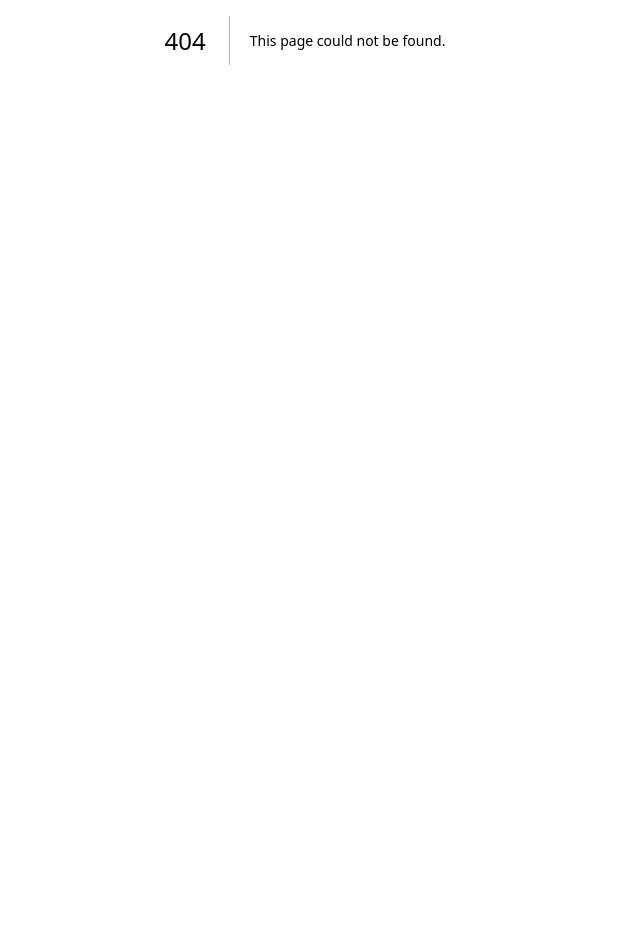
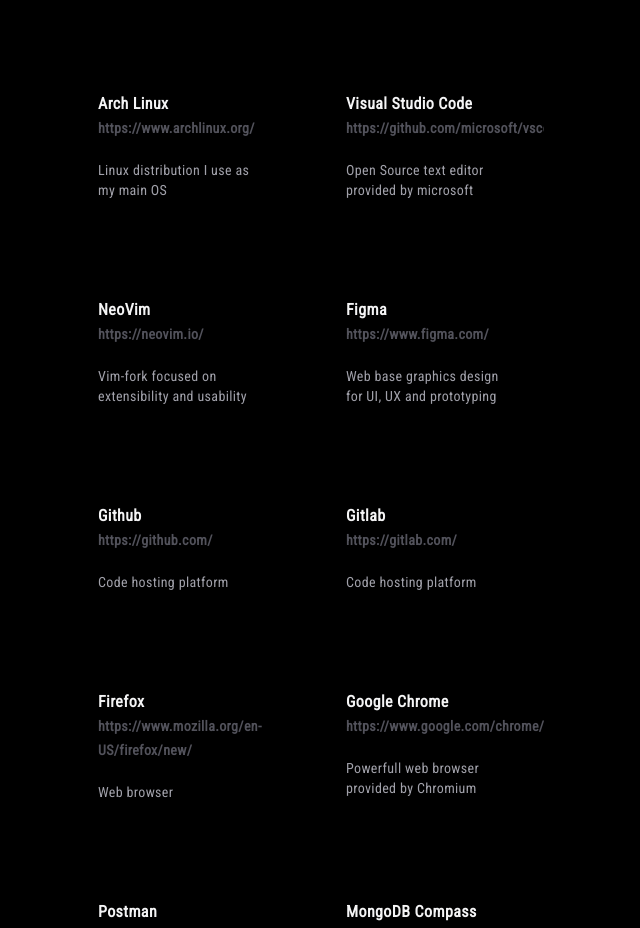
Before and after one commit to DiazNugraha/portofolio, a Next.js app: page /apps in a window 1280 px wide. Before the commit this address had no page. Shown: the part 360-1288 px from the top of the page, without its empty margins (335-975 px from the left). Before the commit the page ends 800 px from the top, so only its background shows below. Built offline with nearby package versions, Linux system fonts and the light colour scheme.

Commit message:
add apps page

```diff
--- /dev/null
+++ b/src/components/apps/index.tsx
@@ -0,0 +1,88 @@
+import { HoverEffect } from "../ui/card-hover-effect";
+import { CommonItem } from "@/types/common";
+import { Footer } from "../home";
+
+export default function AppsPage() {
+  const items: CommonItem[] = [
+    {
+      title: "Arch Linux",
+      description: "Linux distribution I use as my main OS",
+      link: "https://www.archlinux.org/",
+    },
+
+    {
+      title: "Visual Studio Code",
+      description: "Open Source text editor provided by microsoft",
+      link: "https://github.com/microsoft/vscode",
+    },
+    {
+      title: "NeoVim",
+      description: "Vim-fork focused on extensibility and usability",
+      link: "https://neovim.io/",
+    },
+    {
+      title: "Figma",
+      description: "Web base graphics design for UI, UX and prototyping",
+      link: "https://www.figma.com/",
+    },
+    {
+      title: "Github",
+      description: "Code hosting platform",
+      link: "https://github.com/",
+    },
+    {
+      title: "Gitlab",
+      description: "Code hosting platform",
+      link: "https://gitlab.com/",
+    },
+    {
+      title: "Firefox",
+      description: "Web browser",
+      link: "https://www.mozilla.org/en-US/firefox/new/",
+    },
+    {
+      title: "Google Chrome",
+      description: "Powerfull web browser provided by Chromium",
+      link: "https://www.google.com/chrome/",
+    },
+    {
+      title: "Postman",
+      description: "API testing tool",
+      link: "https://www.postman.com/",
+    },
+    {
+      title: "MongoDB Compass",
+      description: "MongoDB UI",
+      link: "https://www.mongodb.com/products/compass",
+    },
+    {
+      title: "DBeaver",
+      description: "Database management tool",
+      link: "https://dbeaver.io/",
+    },
+    {
+      title: "Notion",
+      description:
+        "The All-in-one workkspace for your notes, tasks, and databases",
+      link: "https://www.notion.so/",
+    },
+    {
+      title: "Trello",
+      description: "Task management tool",
+      link: "https://trello.com/",
+    },
+  ];
+
+  return (
+    <div className="text-white w-full h-full flex justify-center">
+      <div className="w-[45%] h-full p-10">
+        <h1 className="text-[70px]">
+          Software I use as <br /> A Full Stack Developer
+        </h1>
+        <HoverEffect className="lg:grid-cols-2" showLink items={items} />
+
+        <Footer />
+      </div>
+    </div>
+  );
+}
--- a/src/components/home/index.tsx
+++ b/src/components/home/index.tsx
@@ -7,19 +7,15 @@
 import TwitterIcon from "../ui/icons/twitter-icon";
 import { Meteors } from "../ui/meteors";
 import { useRouter } from "next/router";
+import { CommonItem } from "@/types/common";
 
 export default function HomePage() {
   const route = useRouter();
-  const items: {
-    title: string;
-    description: string;
-    link?: string;
-    img?: string;
-  }[] = [
+  const items: CommonItem[] = [
     {
       title: "Apps",
       description: "A collection of service and apps I use for day to day",
-      link: "/#",
+      link: route.basePath + "/apps",
     },
     {
       title: "Technologies",
@@ -118,7 +114,7 @@
   );
 }
 
-function Footer() {
+export function Footer() {
   const route = useRouter();
   return (
     <div className="w-full border-t-[0.5px] border-t-[#6f6f6f] flex flex-col text-[#CCCCCC] gap-6 pt-3">
--- a/src/components/ui/card-hover-effect.tsx
+++ b/src/components/ui/card-hover-effect.tsx
@@ -1,3 +1,4 @@
+import { CommonItem } from "@/types/common";
 import { cn } from "@/utils/cn";
 import { AnimatePresence, motion } from "framer-motion";
 import { useState } from "react";
@@ -7,15 +8,12 @@
   items,
   className,
   isContentCentered = false,
+  showLink = false,
 }: {
-  items: {
-    title: string;
-    description: string;
-    link?: string;
-    img?: string;
-  }[];
+  items: CommonItem[];
   className?: string;
   isContentCentered?: boolean;
+  showLink?: boolean;
 }) => {
   let [hoveredIndex, setHoveredIndex] = useState<number | null>(null);
 
@@ -55,6 +53,7 @@
               <div className="w-[50px] h-[50px] border-[1px] border-white bg-transparent rounded-full"></div>
             )}
             <CardTitle>{item.title}</CardTitle>
+            {showLink && item.link && <CardLink link={item.link} />}
             <CardDescription>{item.description}</CardDescription>
           </Card>
         </div>
@@ -101,6 +100,7 @@
     </div>
   );
 };
+
 export const CardTitle = ({
   className,
   children,
@@ -114,6 +114,24 @@
     </h4>
   );
 };
+
+export const CardLink = ({
+  className,
+  link,
+}: {
+  className?: string;
+  link: string;
+}) => {
+  return (
+    <a
+      className={cn("text-zinc-600 font-bold tracking-wide text-sm", className)}
+      href={link}
+    >
+      {link}
+    </a>
+  );
+};
+
 export const CardDescription = ({
   className,
   children,
@@ -124,7 +142,7 @@
   return (
     <p
       className={cn(
-        "mt-8 text-zinc-400 tracking-wide leading-relaxed text-sm",
+        "mt-5 text-zinc-400 tracking-wide leading-relaxed text-sm",
         className
       )}
     >
--- /dev/null
+++ b/src/pages/apps/index.tsx
@@ -0,0 +1,9 @@
+import AppsPage from "@/components/apps";
+
+export default function Apps() {
+  return (
+    <div className="">
+      <AppsPage />
+    </div>
+  );
+}
```
Also changed, not shown: src/types/common.ts (+7 -0 lines).
